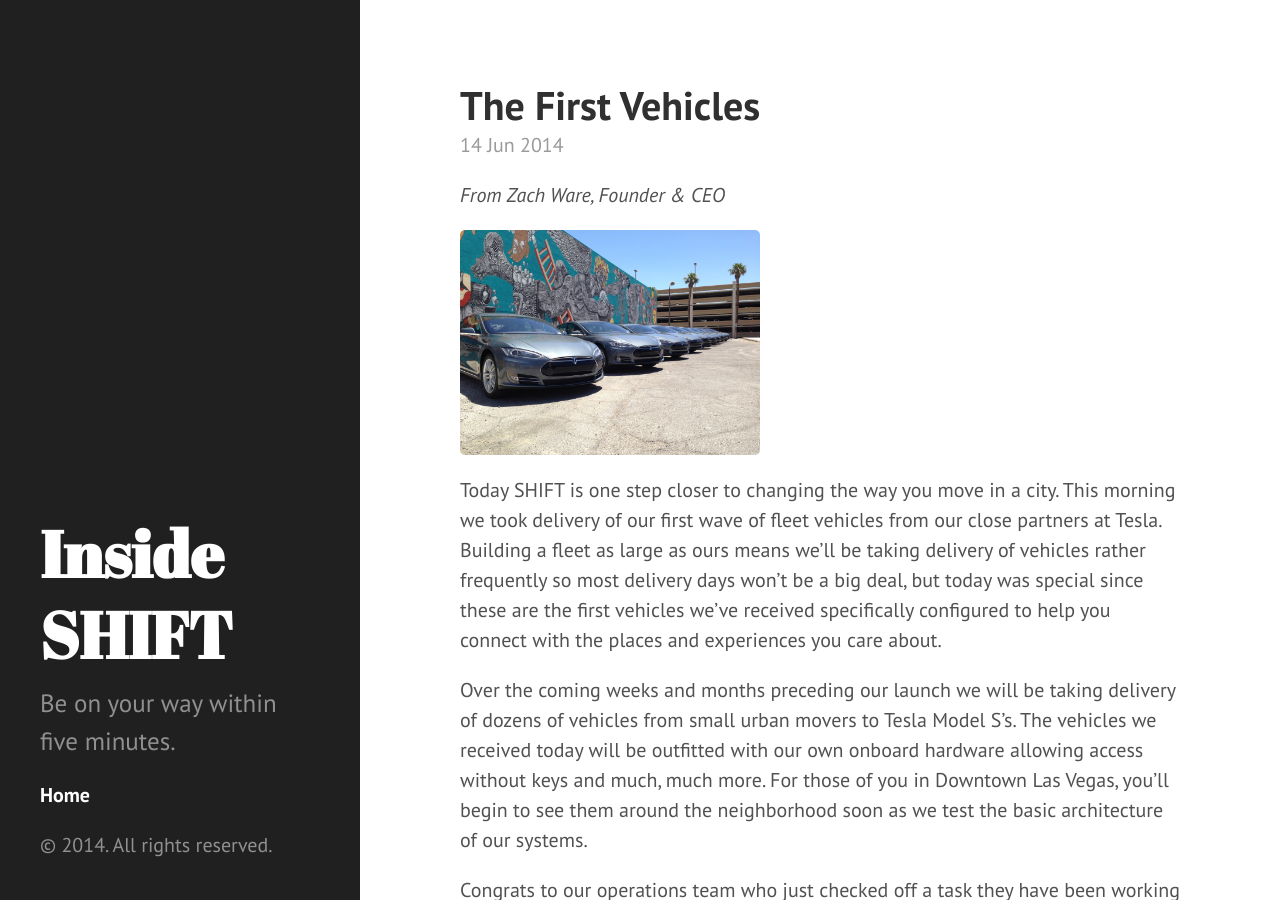
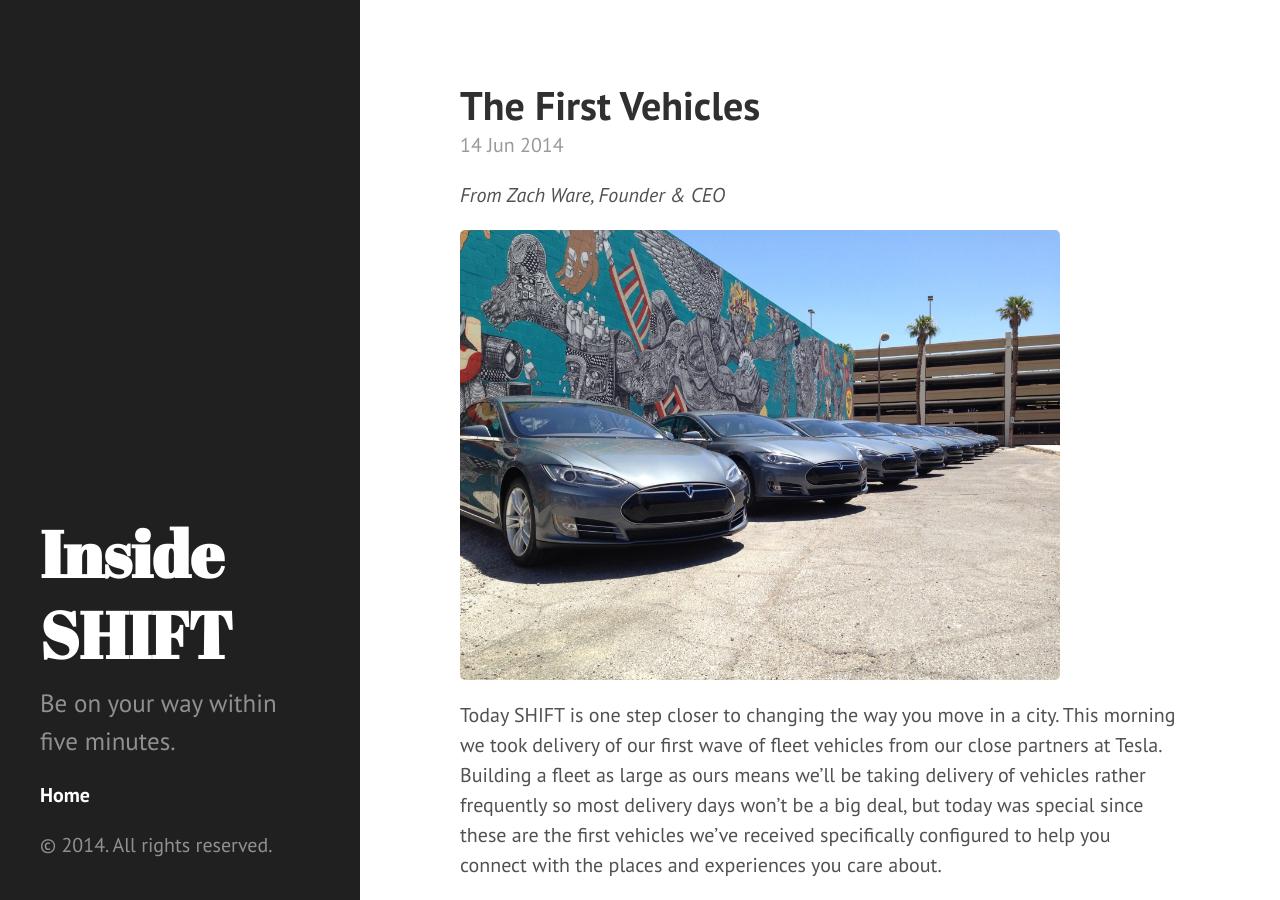
Before and after one commit to shiftconnects/shiftconnects.github.io, a Jekyll site: the page built from index.html, in a window 1280 px wide and 900 px high. Built offline with Jekyll 4.4.1, drawn with Linux system fonts in a browser that asks for light colours; the list of posts is cut into pages by our own code.

Commit message:
Img learning

```diff
--- a/_posts/2014-06-14-the-first-vehicles.markdown
+++ b/_posts/2014-06-14-the-first-vehicles.markdown
@@ -6,7 +6,7 @@
 ---
 *From Zach Ware, Founder & CEO*
 
-<img src="../public/images/2014-06-14-11.31.57-1024x768.jpg" width="300" />
+<img src="../public/images/2014-06-14-11.31.57-1024x768.jpg" width="600" />
 
 Today SHIFT is one step closer to changing the way you move in a city. This morning we took delivery of our first wave of fleet vehicles from our close partners at Tesla. Building a fleet as large as ours means we’ll be taking delivery of vehicles rather frequently so most delivery days won’t be a big deal, but today was special since these are the first vehicles we’ve received specifically configured to help you connect with the places and experiences you care about.
 
```
